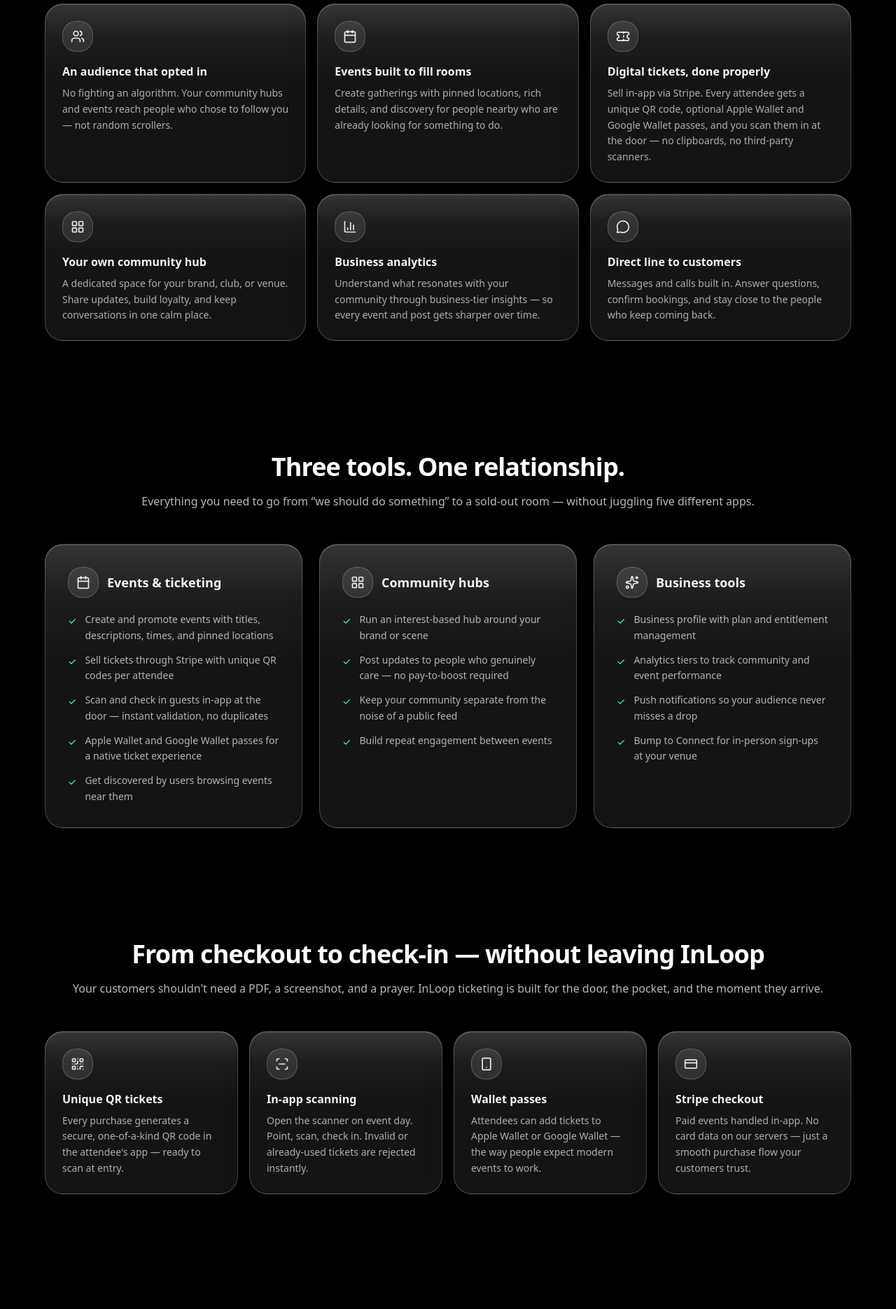
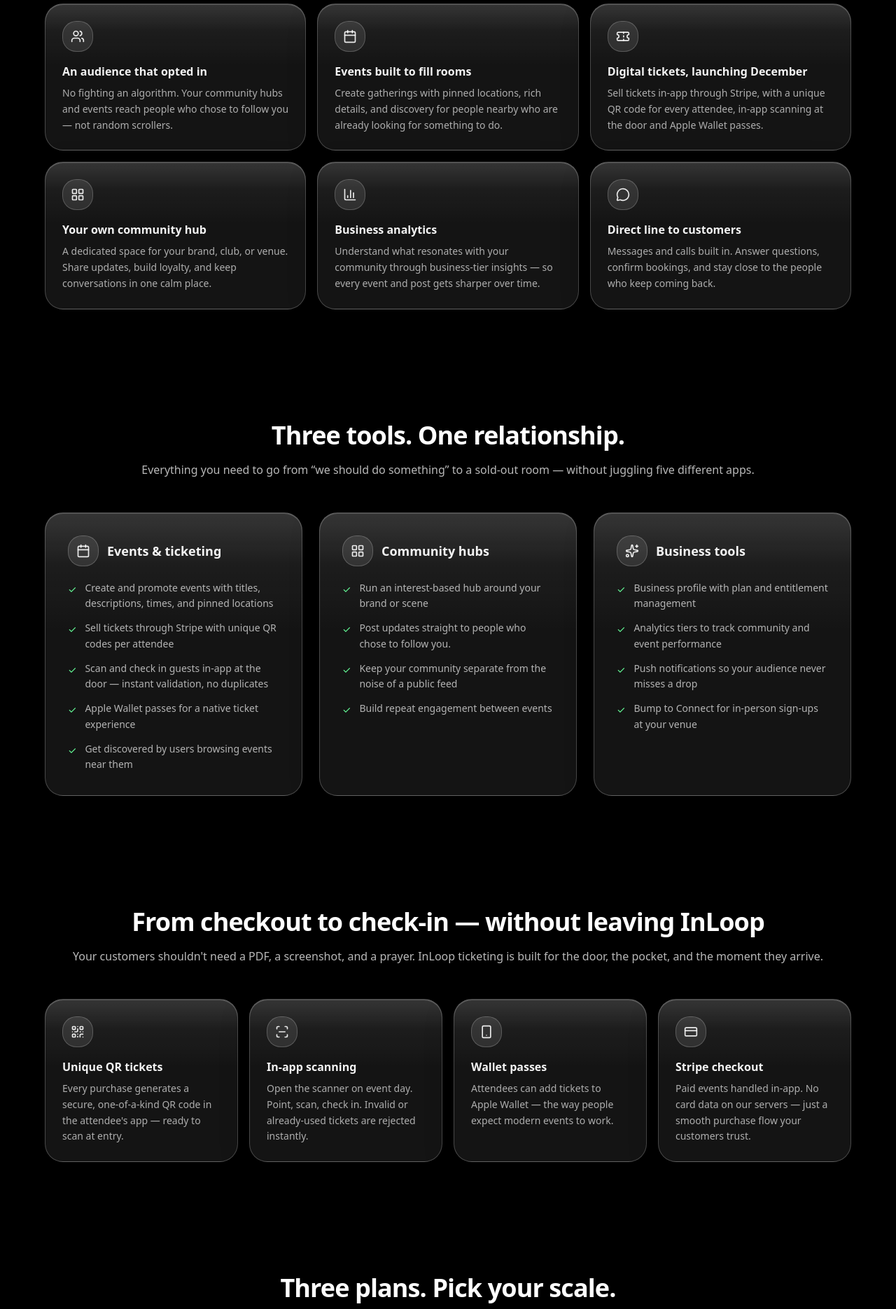
Before and after one commit to georgest123/welink-landing, a Next.js app: page /business in a window 1280 px wide. Shown: the part 1120-2990 px from the top of the page at 70% size. Built offline with nearby package versions, Linux system fonts and the light colour scheme; no server answers.

Commit message:
Website copy: tickets launching December, remove Google Wallet, E2EE wording, Promoted label

```diff
--- a/src/app/HomePageClient.js
+++ b/src/app/HomePageClient.js
@@ -307,7 +307,7 @@ function Features() {
     {
       icon: MessageCircle,
       title: "Messages & calls",
-      desc: "Direct messages with optional end-to-end encryption, plus voice and video calls when you want to talk properly.",
+      desc: "Direct messages are end-to-end encrypted where supported. Voice and video calls are built in for when you want to talk properly.",
     },
     {
       icon: Calendar,
@@ -424,7 +424,7 @@ function AppPillars() {
     { icon: Radio, label: "Feed", desc: "Catch up with your inner circle" },
     { icon: LayoutGrid, label: "Community", desc: "Hubs and shared interests" },
     { icon: Users, label: "Inner Circle", desc: "Your connections and Bump to Connect" },
-    { icon: Calendar, label: "Events", desc: "Local gatherings and tickets" },
+    { icon: Calendar, label: "Events", desc: "Local gatherings, with ticketing launching December" },
     { icon: MessageCircle, label: "Messages", desc: "Chat, voice, and video calls" },
   ];
 
@@ -461,7 +461,7 @@ function TrustSection() {
   const points = [
     { icon: Shield, text: "No ads and no attention-farming business model." },
     { icon: Lock, text: "Privacy Center with data export, blocked users, and in-app reporting." },
-    { icon: MessageCircle, text: "Optional end-to-end encryption for direct messages." },
+    { icon: MessageCircle, text: "Direct messages are end-to-end encrypted where supported." },
     { icon: Phone, text: "Voice and video calls built in — not bolted on as an afterthought." },
   ];
 
--- a/src/app/business/BusinessPageClient.js
+++ b/src/app/business/BusinessPageClient.js
@@ -42,8 +42,8 @@ const benefits = [
   },
   {
     icon: Ticket,
-    title: "Digital tickets, done properly",
-    desc: "Sell in-app via Stripe. Every attendee gets a unique QR code, optional Apple Wallet and Google Wallet passes, and you scan them in at the door — no clipboards, no third-party scanners.",
+    title: "Digital tickets, launching December",
+    desc: "Sell tickets in-app through Stripe, with a unique QR code for every attendee, in-app scanning at the door and Apple Wallet passes.",
   },
   {
     icon: LayoutGrid,
@@ -70,7 +70,7 @@ const pillars = [
       "Create and promote events with titles, descriptions, times, and pinned locations",
       "Sell tickets through Stripe with unique QR codes per attendee",
       "Scan and check in guests in-app at the door — instant validation, no duplicates",
-      "Apple Wallet and Google Wallet passes for a native ticket experience",
+      "Apple Wallet passes for a native ticket experience",
       "Get discovered by users browsing events near them",
     ],
   },
@@ -79,7 +79,7 @@ const pillars = [
     label: "Community hubs",
     points: [
       "Run an interest-based hub around your brand or scene",
-      "Post updates to people who genuinely care — no pay-to-boost required",
+      "Post updates straight to people who chose to follow you.",
       "Keep your community separate from the noise of a public feed",
       "Build repeat engagement between events",
     ],
@@ -269,7 +269,7 @@ export default function BusinessPageClient() {
                 {
                   icon: Smartphone,
                   title: "Wallet passes",
-                  desc: "Attendees can add tickets to Apple Wallet or Google Wallet — the way people expect modern events to work.",
+                  desc: "Attendees can add tickets to Apple Wallet — the way people expect modern events to work.",
                 },
                 {
                   icon: CreditCard,
@@ -302,7 +302,7 @@ export default function BusinessPageClient() {
             <SectionHeading
               reduce={reduce}
               title="Three plans. Pick your scale."
-              subtitle="Every tier includes business profiles, event publishing, digital ticketing with QR check-in, wallet passes, and Stripe payments. Upgrade when your community grows."
+              subtitle="Every tier includes business profiles, event publishing, digital ticketing with QR check-in and Stripe payments (launching December). Upgrade when your community grows."
             />
             <div className="mt-12 grid gap-6 lg:grid-cols-3">
               {businessPlans.map((plan, index) => (
@@ -355,6 +355,9 @@ export default function BusinessPageClient() {
               ))}
             </div>
             <p className="mx-auto mt-8 max-w-2xl text-center text-sm text-white/50">
+              Promoted events and featured placements are always clearly labelled &lsquo;Promoted&rsquo; in the app.
+            </p>
+            <p className="mx-auto mt-3 max-w-2xl text-center text-sm text-white/50">
               Plans are managed in-app after you create your business profile. Prices shown in GBP. Need City Partner or a custom setup?{" "}
               <a
                 href="mailto:support@inloop.uk?subject=InLoop%20Business%20Plans"
@@ -466,7 +469,7 @@ export default function BusinessPageClient() {
                   Attendees get a digital ticket with a unique QR code the moment they buy. At the door, open the in-app scanner — valid tickets check in instantly; duplicates and fakes get caught on the spot.
                 </p>
                 <p className="mt-4 text-sm leading-relaxed text-white/68">
-                  For a premium feel, guests can save passes to <strong className="text-white/90">Apple Wallet</strong> or <strong className="text-white/90">Google Wallet</strong>. Payments run through <strong className="text-white/90">Stripe</strong> — secure checkout, subscriptions, and business billing built in.
+                  For a premium feel, guests can save passes to <strong className="text-white/90">Apple Wallet</strong>. Payments run through <strong className="text-white/90">Stripe</strong> — secure checkout, subscriptions, and business billing built in.
                 </p>
               </GlassPanel>
             </div>
```
